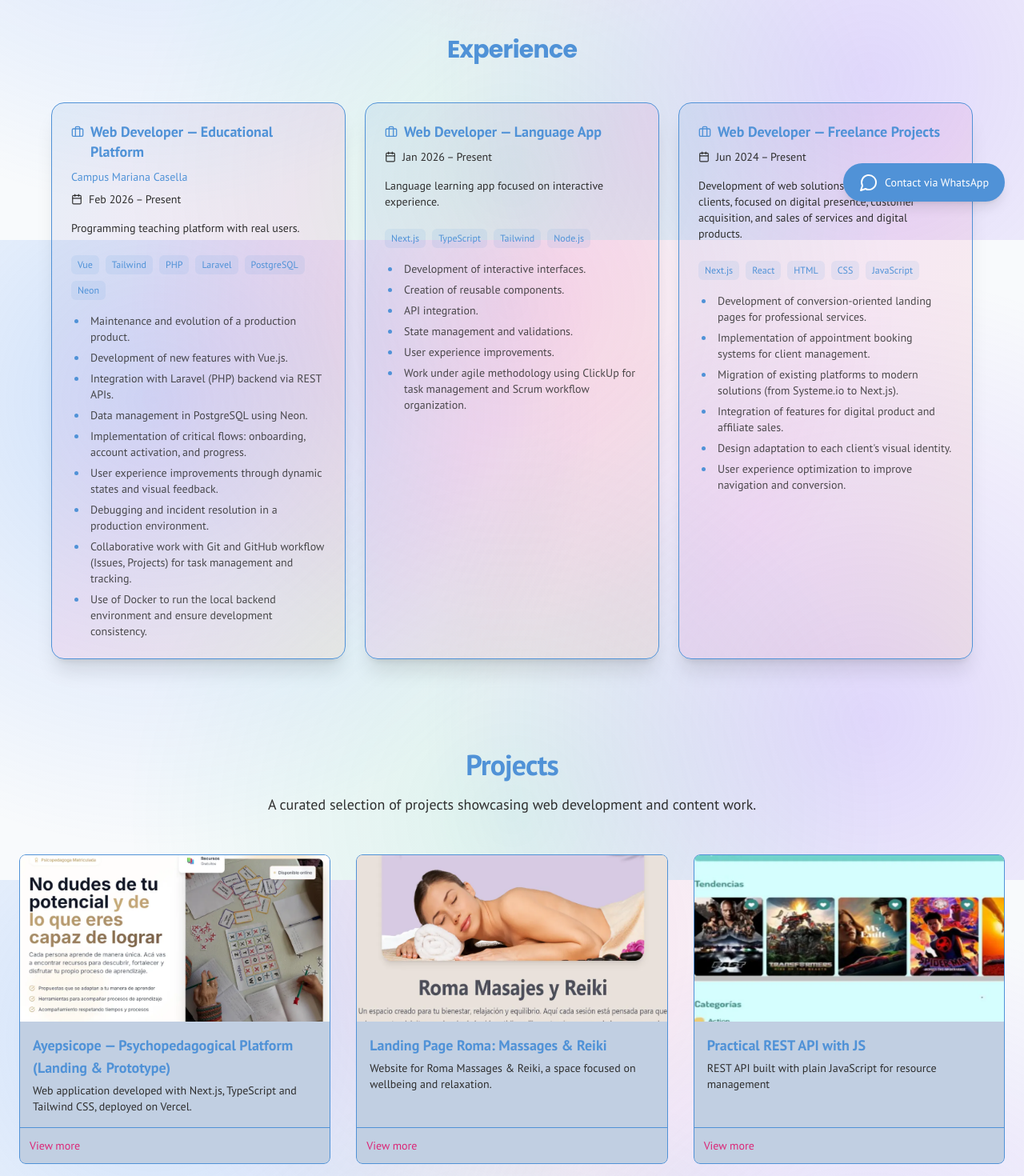
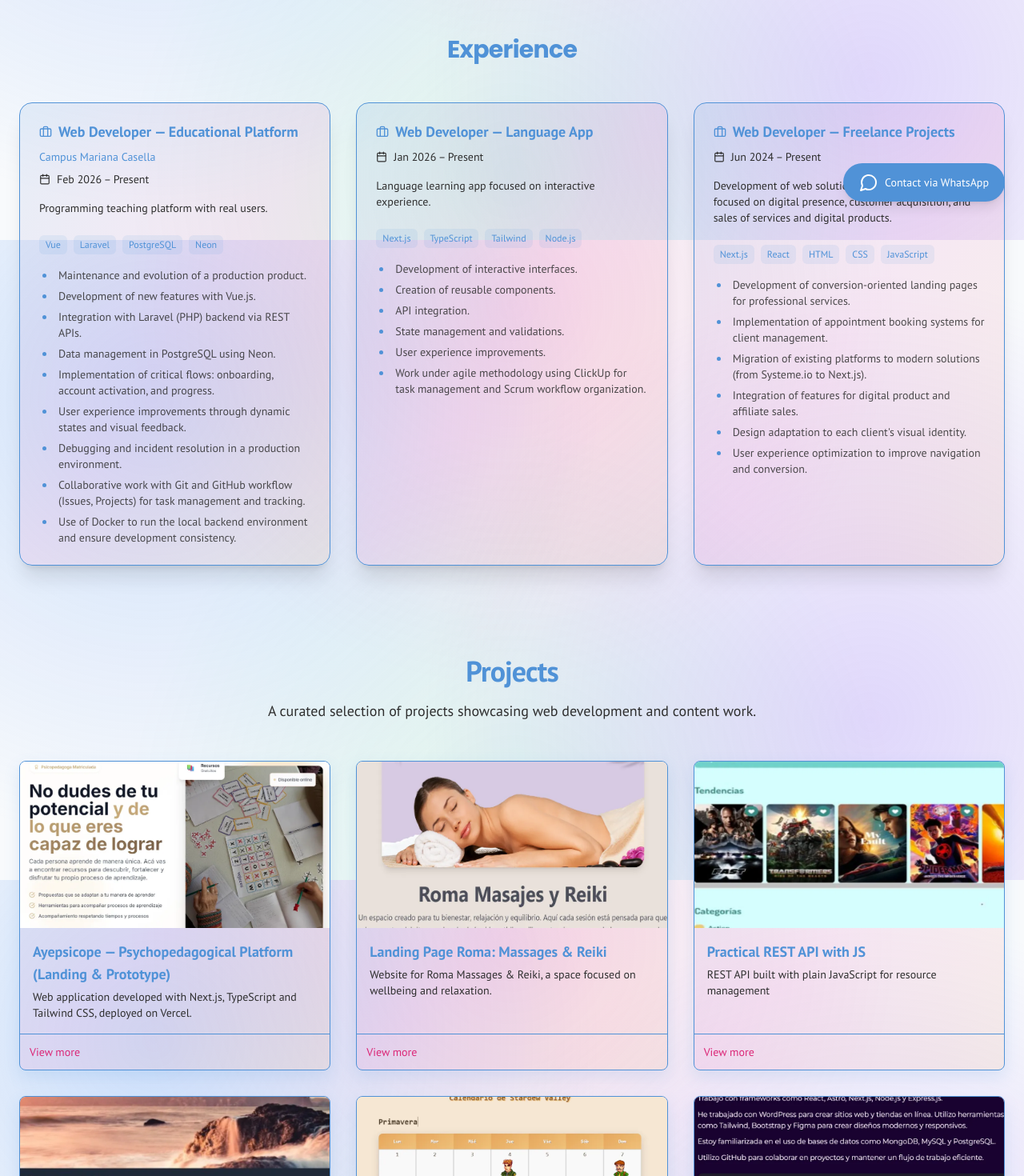
Before and after one commit to CinloDev/CinloDev, a Next.js app: page / in a window 1280 px wide. Shown: the part 500-1970 px from the top of the page at 80% size. Built offline with nearby package versions, Linux system fonts and the light colour scheme.

Commit message:
feat: actualizar estilos y contenido en secciones de contacto, experiencia y proyectos

```diff
--- a/src/app/components/contact-section.tsx
+++ b/src/app/components/contact-section.tsx
@@ -89,7 +89,7 @@ export default function ContactSection() {
           </p>
         </div>
         <div className="mt-12 max-w-xl mx-auto">
-          <Card>
+          <Card className="border-primary/20 bg-gradient-to-br from-primary/10 via-secondary/10 to-accent/10 shadow-xl dark:border-border dark:bg-card dark:bg-none dark:shadow-none">
             <CardContent className="p-6">
               <Form {...form}>
                 <form onSubmit={form.handleSubmit(onSubmit)} className="space-y-6">
--- a/src/app/components/experience-section.tsx
+++ b/src/app/components/experience-section.tsx
@@ -19,7 +19,7 @@ const experiences: Experience[] = [
         company: 'Campus Mariana Casella',
         periodKey: 'experience.1.period',
         descriptionKey: 'experience.1.description',
-        stack: ['Vue', 'Tailwind', 'PHP', 'Laravel', 'PostgreSQL', 'Neon'],
+        stack: ['Vue', 'Laravel', 'PostgreSQL', 'Neon'],
         tasksKeys: [
             'experience.1.tasks.0',
             'experience.1.tasks.1',
@@ -75,7 +75,7 @@ export default function ExperienceSection() {
                     {t('experience.heading')}
                 </h2>
 
-                <div className="grid gap-6 max-w-6xl mx-auto md:grid-cols-2 lg:grid-cols-3">
+                <div className="grid gap-6 lg:gap-8 md:grid-cols-2 lg:grid-cols-3">
                     {experiences.map((exp, index) => (
                         <Card
                             key={index}
--- a/src/app/components/work-showcase.tsx
+++ b/src/app/components/work-showcase.tsx
@@ -23,8 +23,8 @@ const WorkShowcase: React.FC<Props> = () => {
                 <div className="mt-12 grid gap-6 sm:grid-cols-2 lg:grid-cols-3 lg:gap-8">
                 {projects.map((project) => (
                     <article key={project.id} className="group relative h-full">
-                        <div className="rounded-lg overflow-hidden h-full">
-                          <Link href={`/projects/${project.id}`} className="block rounded-lg border overflow-hidden bg-card hover:scale-101 transition-transform duration-200 cursor-pointer h-full flex flex-col">
+                                                <div className="rounded-lg h-full">
+                          <Link href={`/projects/${project.id}`} className="rounded-lg border overflow-hidden bg-gradient-to-br from-primary/10 via-secondary/10 to-accent/10 dark:bg-card dark:bg-none shadow-[0_8px_20px_rgba(80,150,217,0.16)] hover:shadow-[0_16px_34px_rgba(80,150,217,0.24)] hover:scale-[1.015] transition-all duration-200 cursor-pointer h-full flex flex-col">
                               <div className="relative w-full flex-shrink-0 h-40 sm:h-52">
                                 {project.image ? (
                                     <Image src={project.image.imageUrl} alt={project.image.description} fill sizes="(min-width: 1024px) 33vw, (min-width: 640px) 50vw, 100vw" className="object-cover" />
--- a/src/app/projects/ProjectPageClient.tsx
+++ b/src/app/projects/ProjectPageClient.tsx
@@ -164,8 +164,8 @@ export default function ProjectPageClient({ id }: Props) {
         <h2 className="sr-only">{t('projects.heading')}</h2>
         <div className="grid grid-cols-2 md:grid-cols-4 lg:grid-cols-6 gap-4 justify-items-center">
           {projects.map((p) => (
-            <div key={p.id} className="w-full rounded-lg overflow-hidden h-full">
-              <Link key={p.id} href={`/projects/${p.id}`} className="block w-full rounded-lg overflow-hidden border bg-card dark:bg-card/80 hover:shadow-lg transition h-full flex flex-col">
+            <div key={p.id} className="w-full rounded-lg h-full">
+              <Link key={p.id} href={`/projects/${p.id}`} className="w-full rounded-lg overflow-hidden border bg-gradient-to-br from-primary/10 via-secondary/10 to-accent/10 dark:bg-card dark:bg-none shadow-[0_8px_20px_rgba(80,150,217,0.16)] hover:shadow-[0_16px_34px_rgba(80,150,217,0.24)] hover:scale-[1.015] transition-all duration-200 h-full flex flex-col">
                 <div className="relative h-32 w-full bg-muted/10 flex-shrink-0">
                   {p.image ? (
                     <Image src={p.image.imageUrl} alt={p.image.description || t(p.titleKey)} fill sizes="(min-width: 1024px) 16.6vw, (min-width: 768px) 25vw, 50vw" className="object-cover" />
--- a/src/app/projects/ProjectsIndexClient.tsx
+++ b/src/app/projects/ProjectsIndexClient.tsx
@@ -19,8 +19,8 @@ export default function ProjectsIndexClient() {
       <section className="mt-8 projects-cards-list">
         <div className="grid grid-cols-2 md:grid-cols-4 lg:grid-cols-6 gap-4 justify-items-center">
           {projects.map((p) => (
-            <div key={p.id} className="w-full rounded-lg overflow-hidden h-full card-project">
-              <Link href={`/projects/${p.id}`} className="block w-full rounded-lg overflow-hidden border bg-card dark:bg-card/80 hover:shadow-lg transition h-full flex flex-col">
+            <div key={p.id} className="w-full rounded-lg h-full card-project">
+              <Link href={`/projects/${p.id}`} className="w-full rounded-lg overflow-hidden border bg-gradient-to-br from-primary/10 via-secondary/10 to-accent/10 dark:bg-card dark:bg-none shadow-[0_8px_20px_rgba(80,150,217,0.16)] hover:shadow-[0_16px_34px_rgba(80,150,217,0.24)] hover:scale-[1.015] transition-all duration-200 h-full flex flex-col">
                 <div className="relative h-40 w-full bg-muted/10 flex-shrink-0">
                   {p.image ? (
                     <Image src={p.image.imageUrl} alt={p.image.description || t(p.titleKey)} fill sizes="(min-width: 1024px) 16.6vw, (min-width: 768px) 25vw, 50vw" className="object-cover" />
```
Also changed, not shown: 2 other files (tests, documents, lock files or other folders).
